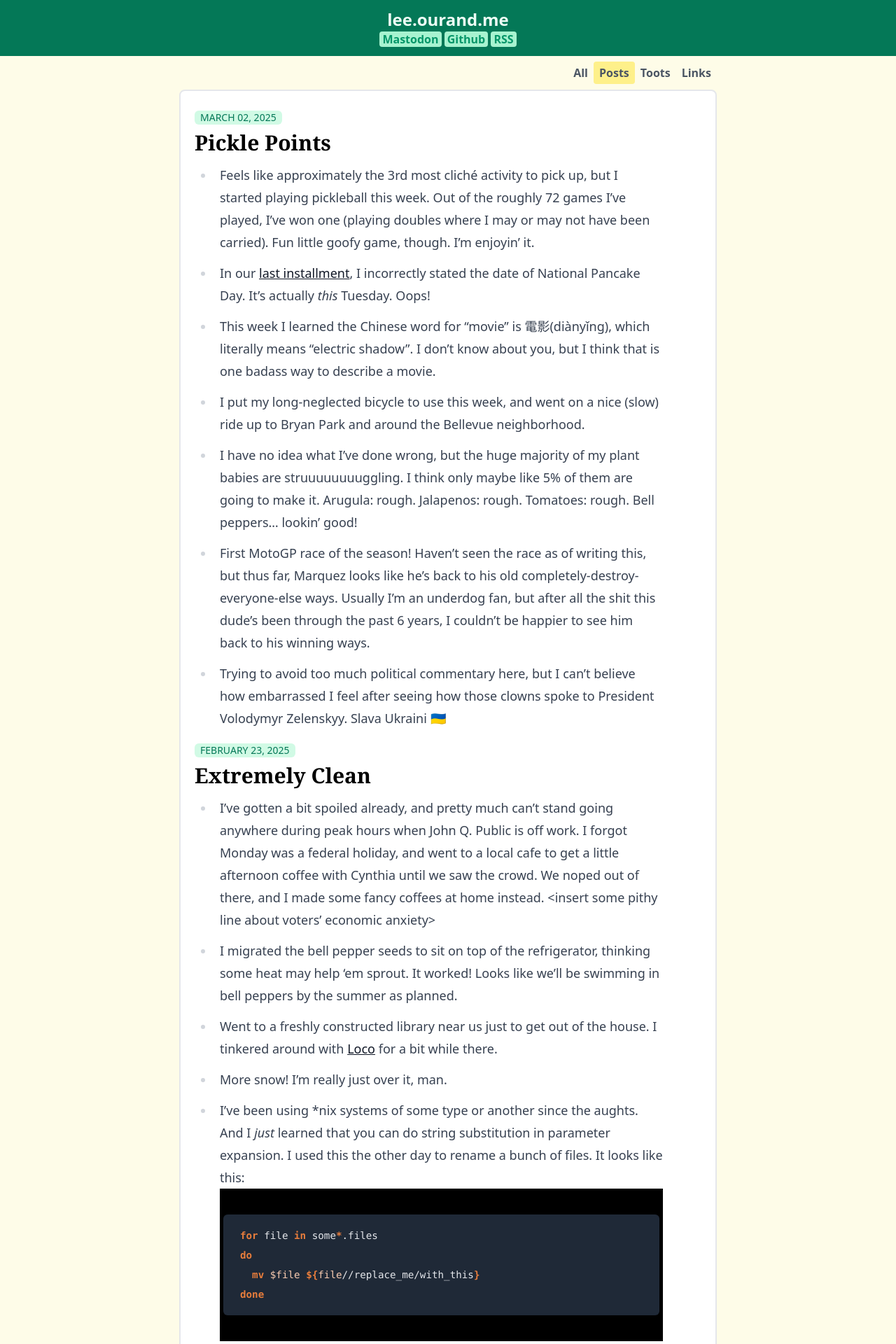
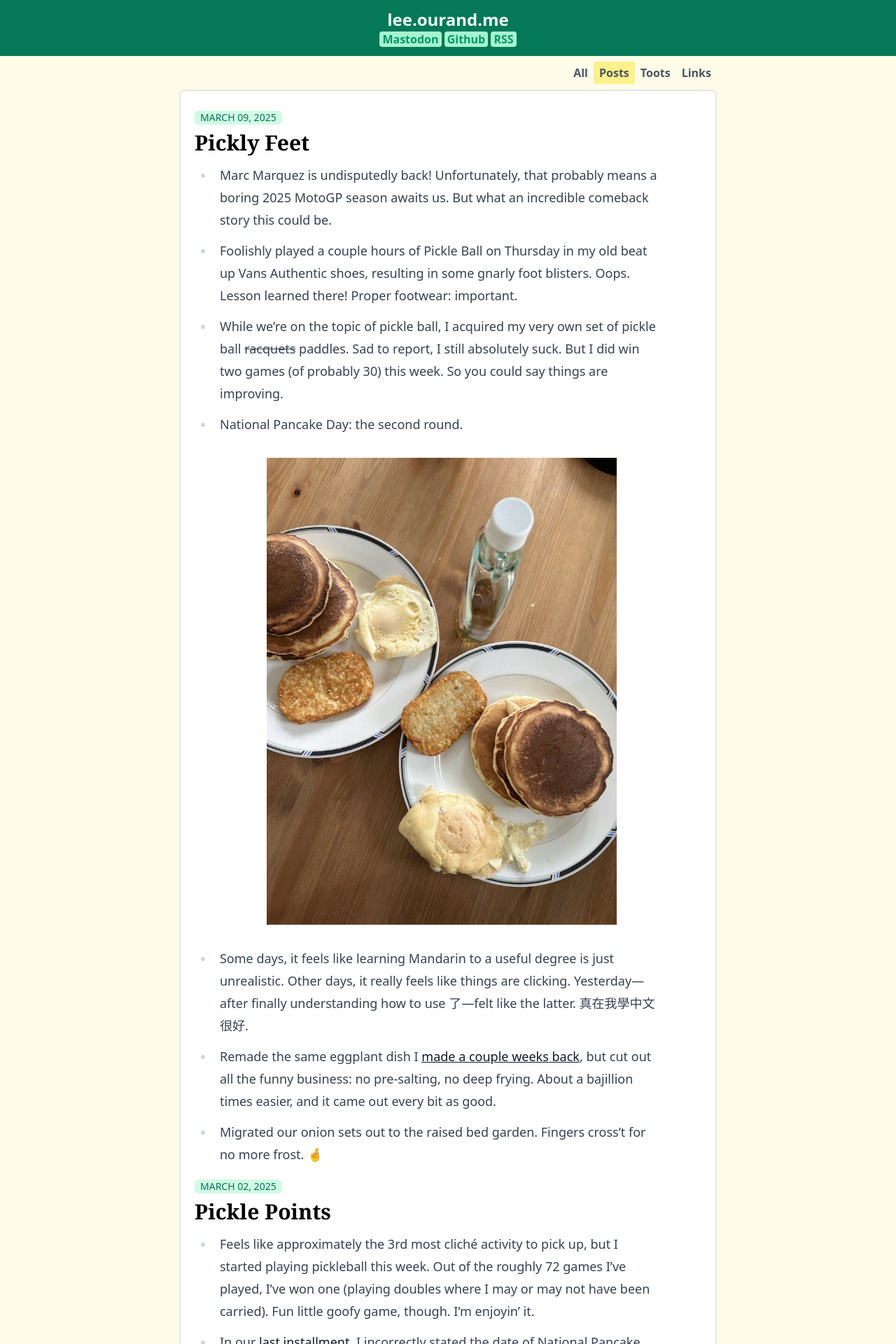
Before and after one commit to leeourand/leeourand.github.com, a Jekyll site: the page built from posts.html, in a window 1280 px wide. Shown: the top 1920 px of the page at 70% size. Built offline with Jekyll 4.4.1, drawn with Linux system fonts in a browser that asks for light colours; nearby versions of some CDN libraries; a script that is not in the unit is left out.

Commit message:
Pickly Feet

```diff
--- /dev/null
+++ b/_posts/2025-03-09-pickle-feet.md
@@ -0,0 +1,26 @@
+---
+category: Posts
+layout: post
+title: Pickly Feet
+subtitle:
+---
+- Marc Marquez is undisputedly back! Unfortunately, that probably means a
+  boring 2025 MotoGP season awaits us. But what an incredible comeback story
+  this could be.
+- Foolishly played a couple hours of Pickle Ball on Thursday in my old beat up
+  Vans Authentic shoes, resulting in some gnarly foot blisters. Oops. Lesson
+  learned there! Proper footwear: important.
+- While we're on the topic of pickle ball, I acquired my very own set of pickle
+  ball ~~racquets~~ paddles. Sad to report, I still absolutely suck. But I did win two
+  games (of probably 30) this week. So you could say things are improving.
+- National Pancake Day: the second round.
+  <img src="/assets/images/articles/pancake-day-pancakes.jpg" alt="A photo of the pancakes I made for National Pancake Day" width="500" class="mx-auto">
+- Some days, it feels like learning Mandarin to a useful degree is just
+  unrealistic. Other days, it really feels like things are clicking.
+  Yesterday---after finally understanding how to use 了---felt like the latter.
+  真在我學中文很好.
+- Remade the same eggplant dish I [made a couple weeks
+  back](/posts/2025/02/16/sprouting#sprouting-eggplant), but cut out all the
+  funny business: no pre-salting, no deep frying. About a bajillion times
+  easier, and it came out every bit as good.
+- Migrated our onion sets out to the raised bed garden. Fingers cross't for no more frost. 🤞
--- a/assets/stylesheets/style.scss
+++ b/assets/stylesheets/style.scss
@@ -78,3 +78,4 @@ $tmc_nt: rgb(48,48,255);
 .highlight .vg    { color: $tmc_c } /* Name.Variable.Global */
 .highlight .vi    { color: $tmc_c } /* Name.Variable.Instance */
 .highlight .il    { color: #009999 } /* Literal.Number.Integer.Long */
+span:target { background: rgba(255, 255, 0, 0.2) }
```
Also changed, not shown: _posts/2025-02-16-sprouting.md (+17 -14 lines), assets/images/articles/pancake-day-pancakes.jpg (added).
